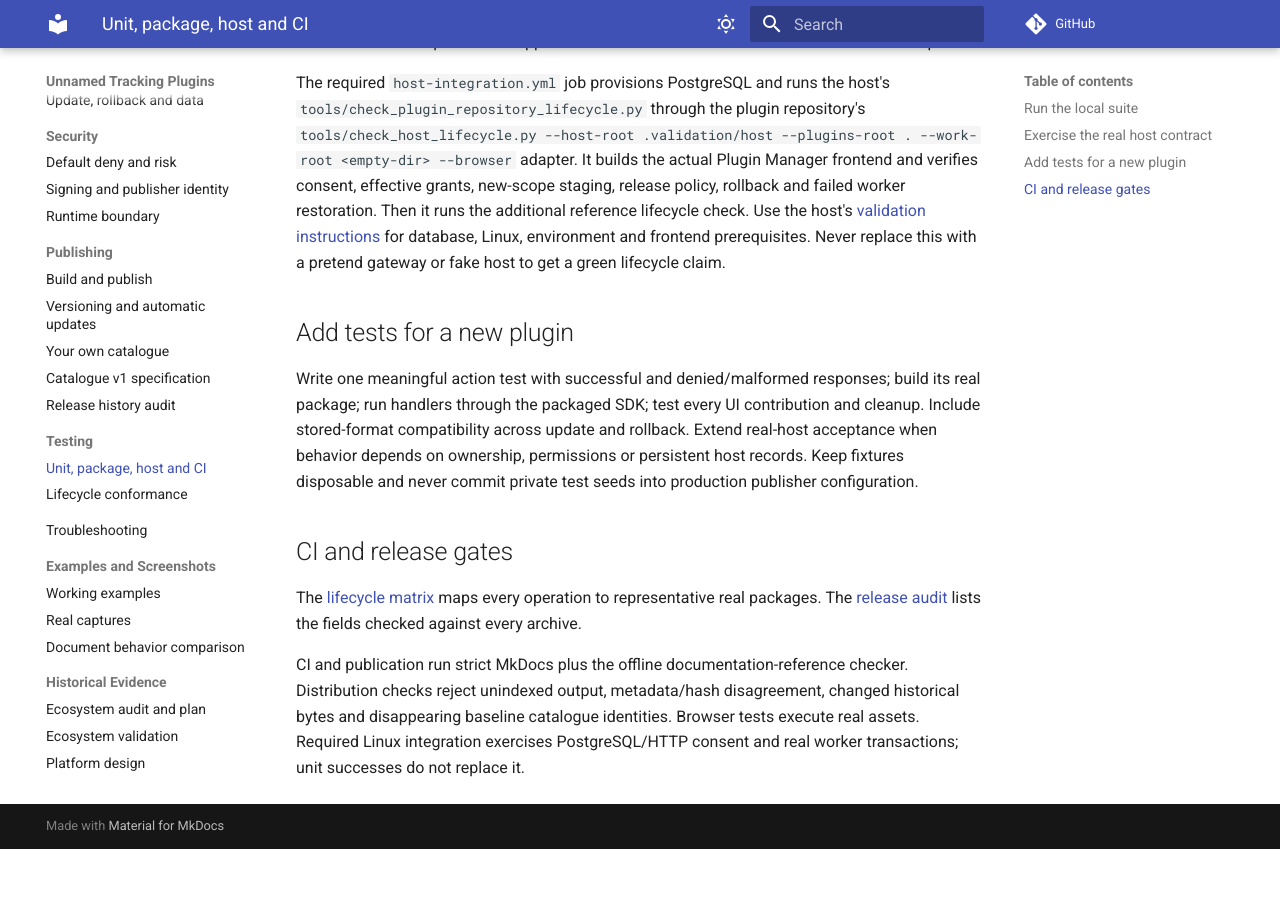
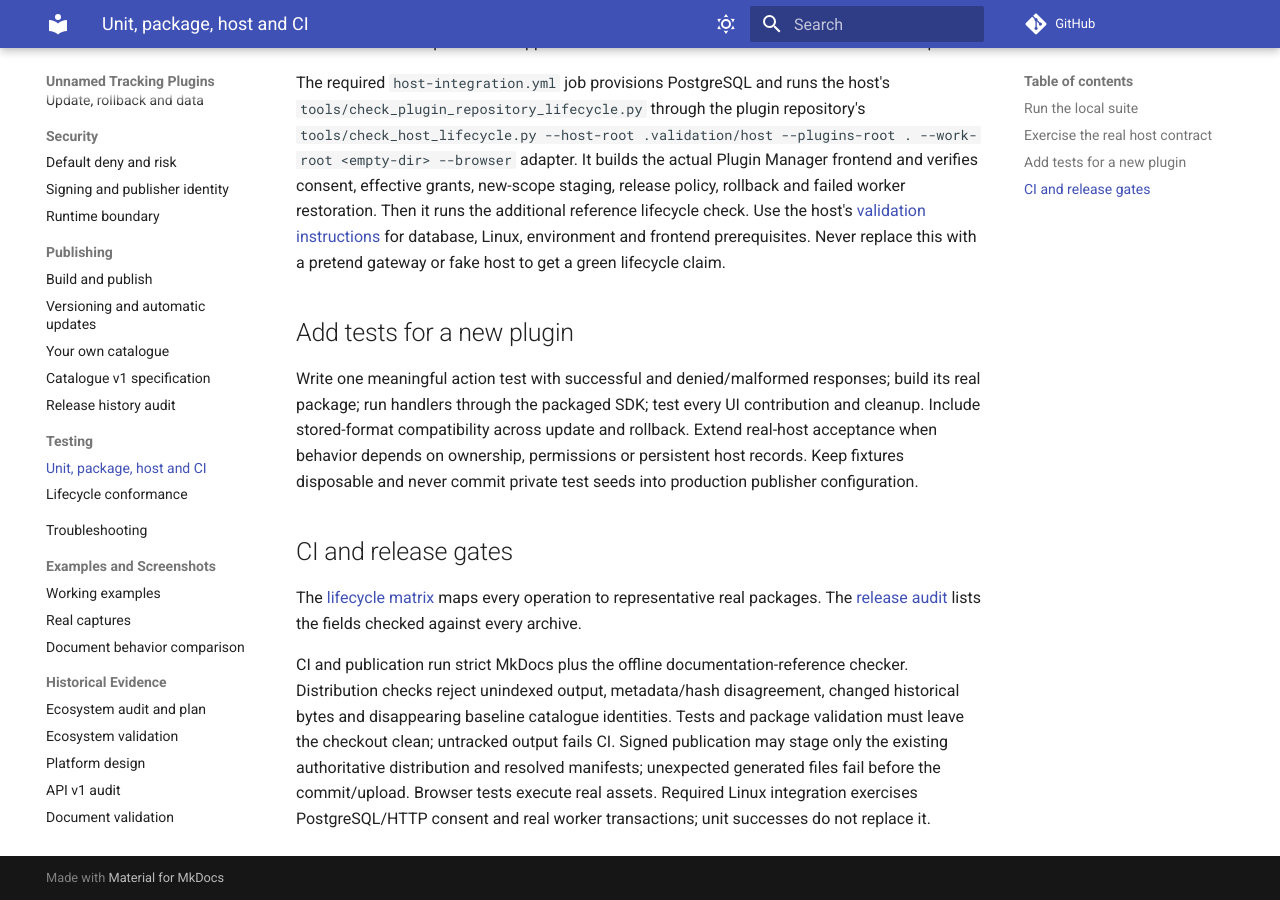
Before and after one commit to Rosefall-a/unnamed_tracking_app_plugins, an MkDocs documentation site: the page built from docs/testing/index.md, in a window 1280 px wide and 900 px high, scrolled down 1639 px. Built offline with MkDocs 1.6.1 and Material for MkDocs 9.7.7, drawn with Linux system fonts in a browser that asks for light colours; comment, search, counter and statistics services are not loaded; before the commit the page ends 2488 px from its top, so only the background shows below that.

Commit message:
fix: reject unexpected build output and await persisted UI settings

```diff
--- a/docs/testing/index.md
+++ b/docs/testing/index.md
@@ -82,6 +82,9 @@
 
 CI and publication run strict MkDocs plus the offline documentation-reference
 checker. Distribution checks reject unindexed output, metadata/hash disagreement,
-changed historical bytes and disappearing baseline catalogue identities. Browser
-tests execute real assets. Required Linux integration exercises PostgreSQL/HTTP
+changed historical bytes and disappearing baseline catalogue identities. Tests
+and package validation must leave the checkout clean; untracked output fails CI.
+Signed publication may stage only the existing authoritative distribution and
+resolved manifests; unexpected generated files fail before the commit/upload.
+Browser tests execute real assets. Required Linux integration exercises PostgreSQL/HTTP
 consent and real worker transactions; unit successes do not replace it.
```
Also changed, not shown: 3 other files.
